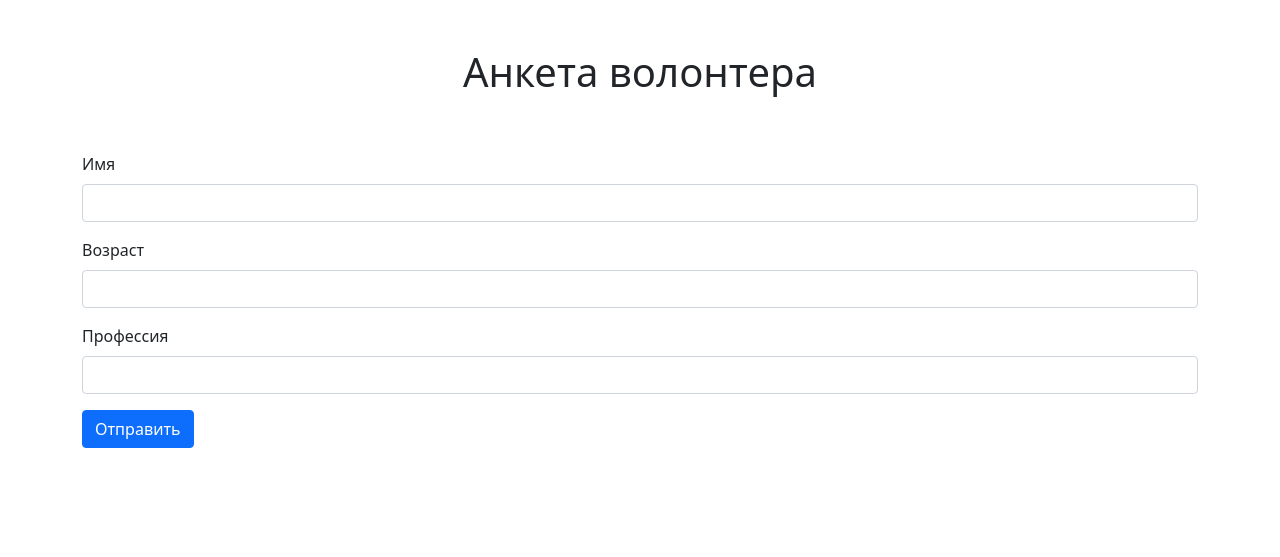
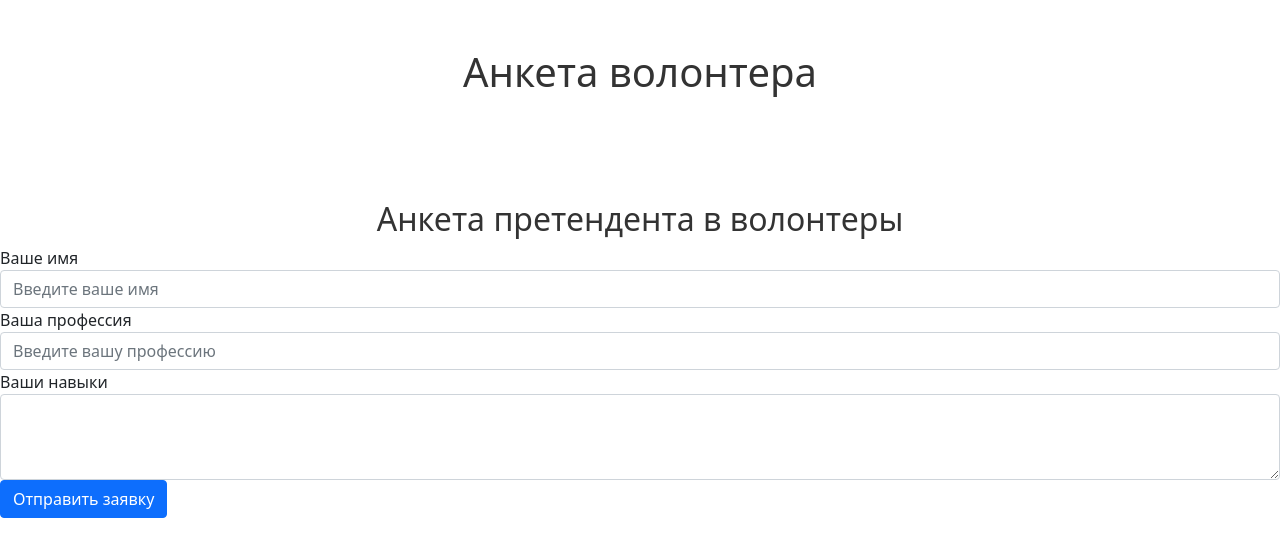
Before and after one commit to Enoticki/SAyt, a Flask app: page /volunteers in a window 1280 px wide. Shown: the top 557 px of the page. Run offline with Flask 3, Linux system fonts and the light colour scheme.

Commit message:
Вот загруженый сайт

```diff
--- /dev/null
+++ b/main/static/css/styles.css
@@ -0,0 +1,8 @@
+body {
+    background-color: #f4f4f9;
+    font-family: 'Arial', sans-serif;
+}
+
+h1, h2 {
+    color: #333;
+}
--- a/main/templates/volunteers.html
+++ b/main/templates/volunteers.html
@@ -11,22 +11,22 @@
         <h1>Анкета волонтера</h1>
     </header>
 
-    <main class="container">
-        <form>
-            <div class="mb-3">
-                <label for="name" class="form-label">Имя</label>
-                <input type="text" class="form-control" id="name">
-            </div>
-            <div class="mb-3">
-                <label for="age" class="form-label">Возраст</label>
-                <input type="number" class="form-control" id="age">
-            </div>
-            <div class="mb-3">
-                <label for="profession" class="form-label">Профессия</label>
-                <input type="text" class="form-control" id="profession">
-            </div>
-            <button type="submit" class="btn btn-primary">Отправить</button>
-        </form>
-    </main>
+<h2 class="text-center mt-5">Анкета претендента в волонтеры</h2>
+    <form>
+        <div class="form-group">
+            <label for="name">Ваше имя</label>
+            <input type="text" class="form-control" id="name" placeholder="Введите ваше имя">
+        </div>
+        <div class="form-group">
+            <label for="profession">Ваша профессия</label>
+            <input type="text" class="form-control" id="profession" placeholder="Введите вашу профессию">
+        </div>
+        <div class="form-group">
+            <label for="skills">Ваши навыки</label>
+            <textarea class="form-control" id="skills" rows="3"></textarea>
+        </div>
+        <button type="submit" class="btn btn-primary">Отправить заявку</button>
+    </form>
 
-    <footer class="text-center p-3">
+</body>
+</html>
```
Also changed, not shown: main/static/css/style.css (deleted, +0 -9 lines).
